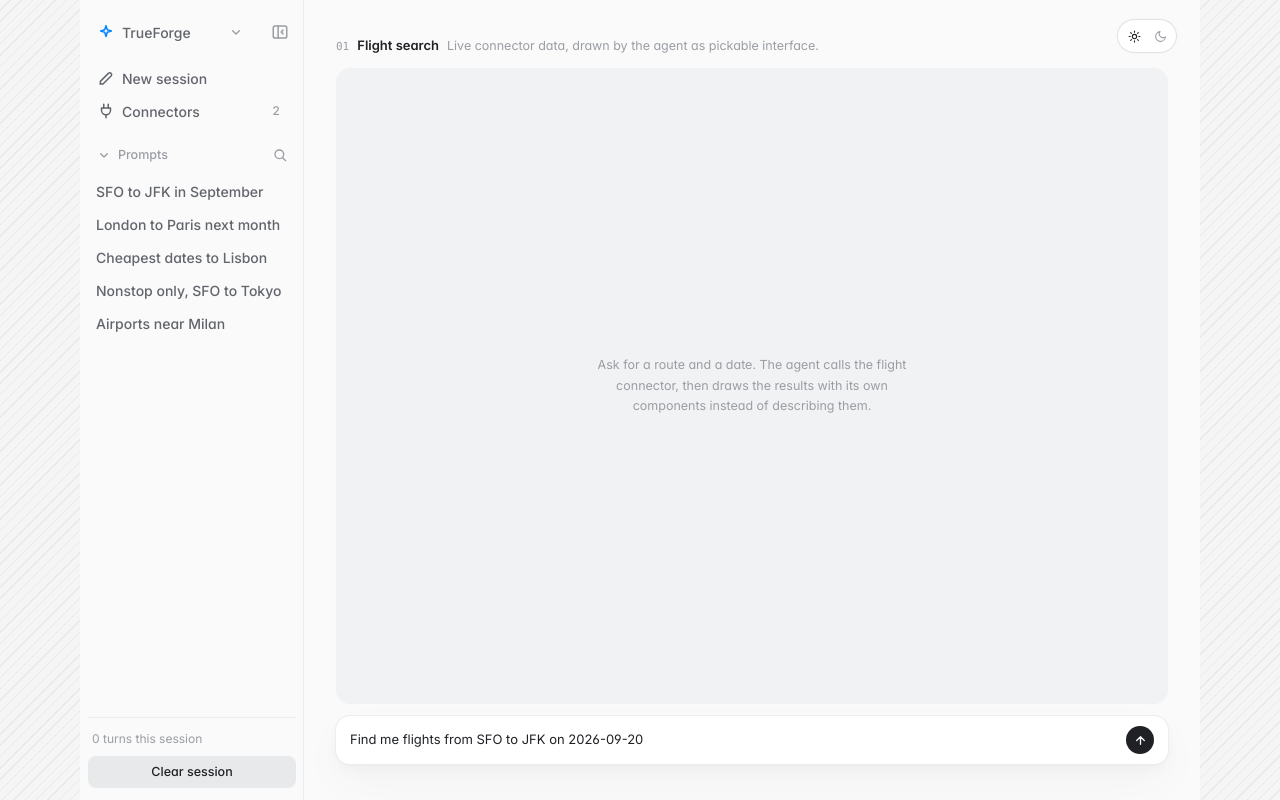
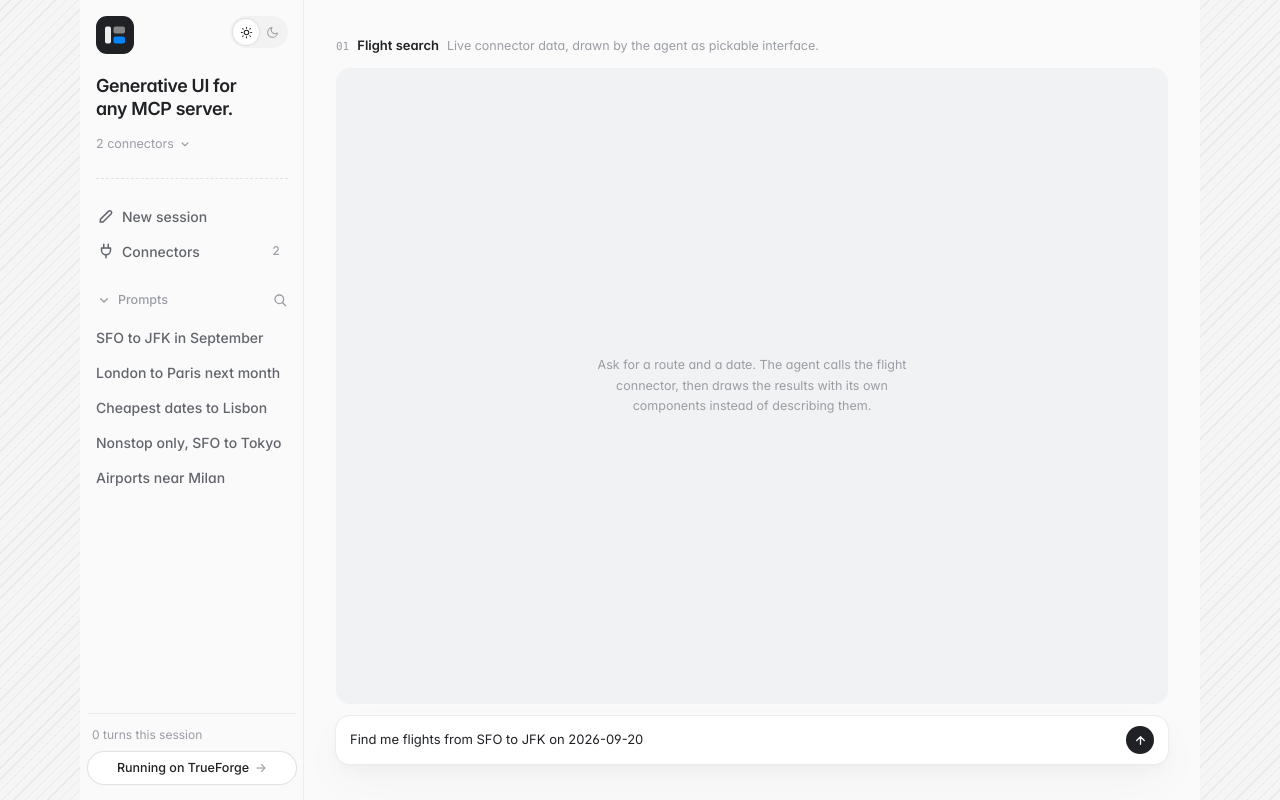
Before and after one commit to Gmin2/drawn, a React (Vite) app in the folder ui/: page / in a window 1280 px wide. Built offline with nearby package versions, Linux system fonts and the light colour scheme.

Commit message:
restore brand header in sidebar with badge mark and sliding theme toggle

```diff
--- /dev/null
+++ b/ui/src/components/Brand.tsx
@@ -0,0 +1,61 @@
+/* The mark: a solid badge with a layout knocked out of it — a sidebar, a filled
+   block, and one accent block. The accent is the piece the agent draws, which is
+   the product in a glyph. Knockout rather than outline, so it holds at 20px. */
+export function Mark({ size = 38 }: { size?: number }) {
+  return (
+    <svg width={size} height={size} viewBox="0 0 38 38" fill="none" aria-label="GenUI Kit">
+      <rect width="38" height="38" rx="11" fill="var(--ink)" />
+      <rect x="9" y="10.5" width="6" height="17" rx="2" fill="var(--surface)" opacity="0.92" />
+      <rect x="17.5" y="10.5" width="11.5" height="7" rx="2" fill="var(--surface)" opacity="0.45" />
+      <rect x="17.5" y="20.5" width="11.5" height="7" rx="2" fill="var(--accent)" />
+    </svg>
+  );
+}
+
+export function ThemeToggle({
+  dark,
+  onChange,
+}: {
+  dark: boolean;
+  onChange: (v: boolean) => void;
+}) {
+  return (
+    <div className="relative flex items-center rounded-full bg-[var(--field)] p-[3px]">
+      {/* the knob travels rather than each half restyling, so the switch reads
+          as one object moving instead of two buttons blinking */}
+      <span
+        aria-hidden
+        className="absolute top-[3px] left-[3px] size-[26px] rounded-full bg-[var(--surface)] shadow-[var(--shadow-btn)] transition-transform duration-[220ms]"
+        style={{
+          transitionTimingFunction: "cubic-bezier(0.16, 1, 0.3, 1)",
+          transform: dark ? "translateX(26px)" : "translateX(0)",
+        }}
+      />
+      {[false, true].map((isDark) => (
+        <button
+          key={String(isDark)}
+          type="button"
+          aria-label={isDark ? "Dark mode" : "Light mode"}
+          aria-pressed={dark === isDark}
+          onClick={() => onChange(isDark)}
+          className={`relative z-10 grid size-[26px] place-items-center rounded-full transition-colors duration-150 ${
+            dark === isDark
+              ? "text-[var(--ink)]"
+              : "text-[var(--ink-3)] hover:text-[var(--ink-2)]"
+          }`}
+        >
+          {isDark ? (
+            <svg width="13" height="13" viewBox="0 0 24 24" fill="none" stroke="currentColor" strokeWidth="1.9" strokeLinecap="round" strokeLinejoin="round">
+              <path d="M21 12.8A9 9 0 1 1 11.2 3a7 7 0 0 0 9.8 9.8Z" />
+            </svg>
+          ) : (
+            <svg width="13" height="13" viewBox="0 0 24 24" fill="none" stroke="currentColor" strokeWidth="1.9" strokeLinecap="round" strokeLinejoin="round">
+              <circle cx="12" cy="12" r="4.2" />
+              <path d="M12 2.5v1.8M12 19.7v1.8M4.6 4.6l1.3 1.3M18.1 18.1l1.3 1.3M2.5 12h1.8M19.7 12h1.8M4.6 19.4l1.3-1.3M18.1 5.9l1.3-1.3" />
+            </svg>
+          )}
+        </button>
+      ))}
+    </div>
+  );
+}
--- a/ui/src/components/Shell.tsx
+++ b/ui/src/components/Shell.tsx
@@ -1,35 +1,5 @@
 import { useEffect, useState, type ReactNode } from "react";
 import { SidebarNav, type Recent } from "./SidebarNav";
-
-function ThemeToggle({ dark, onChange }: { dark: boolean; onChange: (v: boolean) => void }) {
-  return (
-    <div className="flex items-center gap-0.5 rounded-full bg-[var(--surface)] p-1 shadow-[var(--shadow-btn)]">
-      {[false, true].map((isDark) => (
-        <button
-          key={String(isDark)}
-          type="button"
-          aria-label={isDark ? "Dark mode" : "Light mode"}
-          aria-pressed={dark === isDark}
-          onClick={() => onChange(isDark)}
-          className={`grid size-6 place-items-center rounded-full transition-colors duration-150 ${
-            dark === isDark ? "text-[var(--ink)]" : "text-[var(--ink-3)] hover:text-[var(--ink-2)]"
-          }`}
-        >
-          {isDark ? (
-            <svg width="13" height="13" viewBox="0 0 24 24" fill="none" stroke="currentColor" strokeWidth="2" strokeLinecap="round" strokeLinejoin="round">
-              <path d="M21 12.8A9 9 0 1 1 11.2 3a7 7 0 0 0 9.8 9.8Z" />
-            </svg>
-          ) : (
-            <svg width="13" height="13" viewBox="0 0 24 24" fill="none" stroke="currentColor" strokeWidth="2" strokeLinecap="round" strokeLinejoin="round">
-              <circle cx="12" cy="12" r="4" />
-              <path d="M12 2v2M12 20v2M4.9 4.9l1.4 1.4M17.7 17.7l1.4 1.4M2 12h2M20 12h2M4.9 19.1l1.4-1.4M17.7 6.3l1.4-1.4" />
-            </svg>
-          )}
-        </button>
-      ))}
-    </div>
-  );
-}
 
 export function Shell({
   children,
@@ -65,15 +35,12 @@ export function Shell({
             turns={turns}
             onNewChat={onReset}
             onPick={onPick}
+            dark={dark}
+            onThemeChange={setDark}
           />
         </div>
 
-        <main className="relative flex min-w-0 flex-1 flex-col">
-          <div className="absolute top-5 right-6 z-30">
-            <ThemeToggle dark={dark} onChange={setDark} />
-          </div>
-          {children}
-        </main>
+        <main className="relative flex min-w-0 flex-1 flex-col">{children}</main>
       </div>
     </div>
   );
--- a/ui/src/components/SidebarNav.tsx
+++ b/ui/src/components/SidebarNav.tsx
@@ -1,6 +1,7 @@
 import { useEffect, useRef, useState, type CSSProperties, type ReactNode } from "react";
 import { createPortal } from "react-dom";
 import GlideMenu from "./GlideMenu";
+import { Mark, ThemeToggle } from "./Brand";
 import {
   IconArrowBoxLeft,
   IconCheckmark1Small,
@@ -66,7 +67,7 @@ function RailButton({
       data-row
       type="button"
       onClick={onClick}
-      className={`sidebar-row relative z-10 mx-2 flex h-8 items-center rounded-[8px] px-2 text-left transition-[width,background-color,color,transform] duration-150 active:scale-[0.98] ${
+      className={`sidebar-row relative z-10 mx-2 flex h-[34px] items-center rounded-[8px] px-2 text-left transition-[width,background-color,color,transform] duration-150 active:scale-[0.98] ${
         active ? "bg-[var(--hover-2)] group-hover/glide:bg-transparent" : ""
       }`}
     >
@@ -184,6 +185,8 @@ export function SidebarNav({
   onNewChat,
   onPick,
   turns,
+  dark,
+  onThemeChange,
 }: {
   recents: Recent[];
   connectors: { name: string; note: string }[];
@@ -191,6 +194,8 @@ export function SidebarNav({
   onNewChat: () => void;
   onPick: (r: Recent) => void;
   turns: number;
+  dark: boolean;
+  onThemeChange: (v: boolean) => void;
 }) {
   const [collapsed, setCollapsed] = useState(false);
   const [workspaceOpen, setWorkspaceOpen] = useState(false);
@@ -227,7 +232,7 @@ export function SidebarNav({
     <aside
       data-sidebar-collapsed={collapsed}
       aria-label="Workspace navigation"
-      className="relative flex h-full shrink-0 overflow-hidden border-r border-[var(--line)] py-3 transition-[width]"
+      className="group/aside relative flex h-full shrink-0 overflow-hidden border-r border-[var(--line)] py-4 transition-[width]"
       style={
         {
           width: collapsed ? SIDEBAR_MOTION.collapsedWidth : SIDEBAR_MOTION.expandedWidth,
@@ -240,7 +245,20 @@ export function SidebarNav({
       }
     >
       <div className="flex min-h-0 w-[224px] shrink-0 flex-col">
-        <div className="relative mb-2.5 h-10 shrink-0">
+        <div className="px-4">
+          <div className="flex items-start justify-between gap-2">
+            <span className="sidebar-logo block shrink-0">
+              <Mark size={38} />
+            </span>
+            <span className="sidebar-copy">
+              <ThemeToggle dark={dark} onChange={onThemeChange} />
+            </span>
+          </div>
+
+          <h1 className="sidebar-copy mt-5 text-[18px] leading-[1.28] font-semibold tracking-[-0.3px] text-balance text-[var(--ink)]">
+            Generative UI for any MCP server.
+          </h1>
+
           <button
             ref={workspaceButtonRef}
             data-workspace-trigger
@@ -254,17 +272,10 @@ export function SidebarNav({
               }
               setWorkspaceOpen((open) => !open);
             }}
-            className="sidebar-workspace-control absolute top-1 left-2 flex h-8 w-[164px] items-center rounded-[8px] px-2 text-left transition-[background-color,transform] duration-100 hover:bg-[var(--hover-2)] active:scale-[0.99]"
+            className="sidebar-copy -ml-1.5 mt-2.5 flex h-7 items-center gap-1 rounded-[7px] px-1.5 text-[12.5px] text-[var(--ink-3)] transition-colors duration-150 hover:bg-[var(--hover-2)] hover:text-[var(--ink-2)]"
           >
-            <span className="sidebar-logo flex size-5 shrink-0 items-center justify-center text-[var(--accent)]">
-              <IconSparkle size={18} />
-            </span>
-            <span className="sidebar-copy ml-1.5 min-w-0 flex-1 truncate text-[14px] font-medium text-[var(--ink-2)]">
-              {WORKSPACE.name}
-            </span>
-            <span className="sidebar-copy ml-1 flex shrink-0 text-[var(--ink-3)]">
-              <IconChevronDownSmall size={16} />
-            </span>
+            {connectors.length} connectors
+            <IconChevronDownSmall size={14} />
           </button>
 
           {workspaceOpen && (
@@ -274,6 +285,9 @@ export function SidebarNav({
               onClose={() => setWorkspaceOpen(false)}
             />
           )}
+
+          <div className="my-5 border-t border-dashed border-[var(--line-strong)]" />
+        </div>
 
         <button
           type="button"
@@ -285,20 +299,19 @@ export function SidebarNav({
             setSearchOpen(false);
             setQuery("");
           }}
-            className="sidebar-collapse-control absolute top-1 right-2 flex size-8 items-center justify-center rounded-[8px] text-[var(--ink-3)] transition-[opacity,background-color,color] duration-150 hover:bg-[var(--hover-2)] hover:text-[var(--ink)]"
+          className="sidebar-collapse-control absolute top-3.5 right-3 z-20 flex size-7 items-center justify-center rounded-[7px] text-[var(--ink-3)] opacity-0 transition-[opacity,background-color,color] duration-150 hover:bg-[var(--hover-2)] hover:text-[var(--ink)] focus-visible:opacity-100 group-hover/aside:opacity-100"
         >
-            <IconSidebarLeftArrow size={18} />
+          <IconSidebarLeftArrow size={16} />
         </button>
         <button
           type="button"
           aria-label="Expand sidebar"
           tabIndex={collapsed ? 0 : -1}
           onClick={() => setCollapsed(false)}
-            className="sidebar-expand-control absolute top-0.5 left-2 flex size-9 items-center justify-center rounded-[8px] text-[var(--ink-3)] transition-[opacity,background-color,color] duration-150 hover:bg-[var(--hover-2)] hover:text-[var(--ink)]"
+          className="sidebar-expand-control absolute top-3.5 left-2.5 z-20 flex size-8 items-center justify-center rounded-[7px] text-[var(--ink-3)] transition-[opacity,background-color,color] duration-150 hover:bg-[var(--hover-2)] hover:text-[var(--ink)]"
         >
-            <IconSidebarLeftArrow size={18} className="rotate-180" />
+          <IconSidebarLeftArrow size={16} className="rotate-180" />
         </button>
-        </div>
 
         <GlideGroup>
           <RailButton icon={<IconEditBig size={18} />} label="New session" onClick={onNewChat} />
@@ -316,7 +329,7 @@ export function SidebarNav({
           />
         </GlideGroup>
 
-        <div className="mt-3 min-h-0 flex-1 overflow-y-auto">
+        <div className="mt-4 min-h-0 flex-1 overflow-y-auto">
           <div className="sidebar-copy relative mx-2 mb-1 h-8">
             <div
               aria-hidden={searchOpen}
@@ -396,7 +409,7 @@ export function SidebarNav({
                   type="button"
                   title={item.prompt}
                   onClick={() => onPick(item)}
-                  className={`sidebar-row relative z-10 mx-2 flex h-8 items-center rounded-[8px] px-2 text-left transition-[width,background-color,color,transform] duration-150 active:scale-[0.98] ${
+                  className={`sidebar-row relative z-10 mx-2 flex h-[34px] items-center rounded-[8px] px-2 text-left transition-[width,background-color,color,transform] duration-150 active:scale-[0.98] ${
                     active ? "bg-[var(--hover-2)] group-hover/glide:bg-transparent" : ""
                   }`}
                 >
@@ -422,13 +435,15 @@ export function SidebarNav({
           <div className="px-1 pb-2 text-[12px] text-[var(--ink-3)]">
             {turns} {turns === 1 ? "turn" : "turns"} this session
           </div>
-          <button
-            type="button"
-            onClick={onNewChat}
-            className="flex h-8 w-full items-center justify-center gap-1.5 rounded-[var(--radius-control)] bg-[var(--hover-2)] text-[12.5px] font-medium text-[var(--ink)] transition-[background-color,transform] duration-150 hover:bg-[var(--line-strong)] active:scale-[0.98]"
+          <a
+            href="https://github.com/truefoundry/trueforge"
+            target="_blank"
+            rel="noopener noreferrer"
+            className="flex h-8 w-full items-center justify-center gap-1.5 rounded-full bg-[var(--surface)] text-[12.5px] font-medium text-[var(--ink)] shadow-[var(--shadow-btn)] transition-[background-color,transform] duration-150 hover:bg-[var(--hover)] active:scale-[0.98]"
           >
-            Clear session
-          </button>
+            Running on TrueForge
+            <span className="text-[var(--ink-3)]">→</span>
+          </a>
         </div>
       </div>
     </aside>
```
Lines whose indentation alone changed are shown as unchanged.
